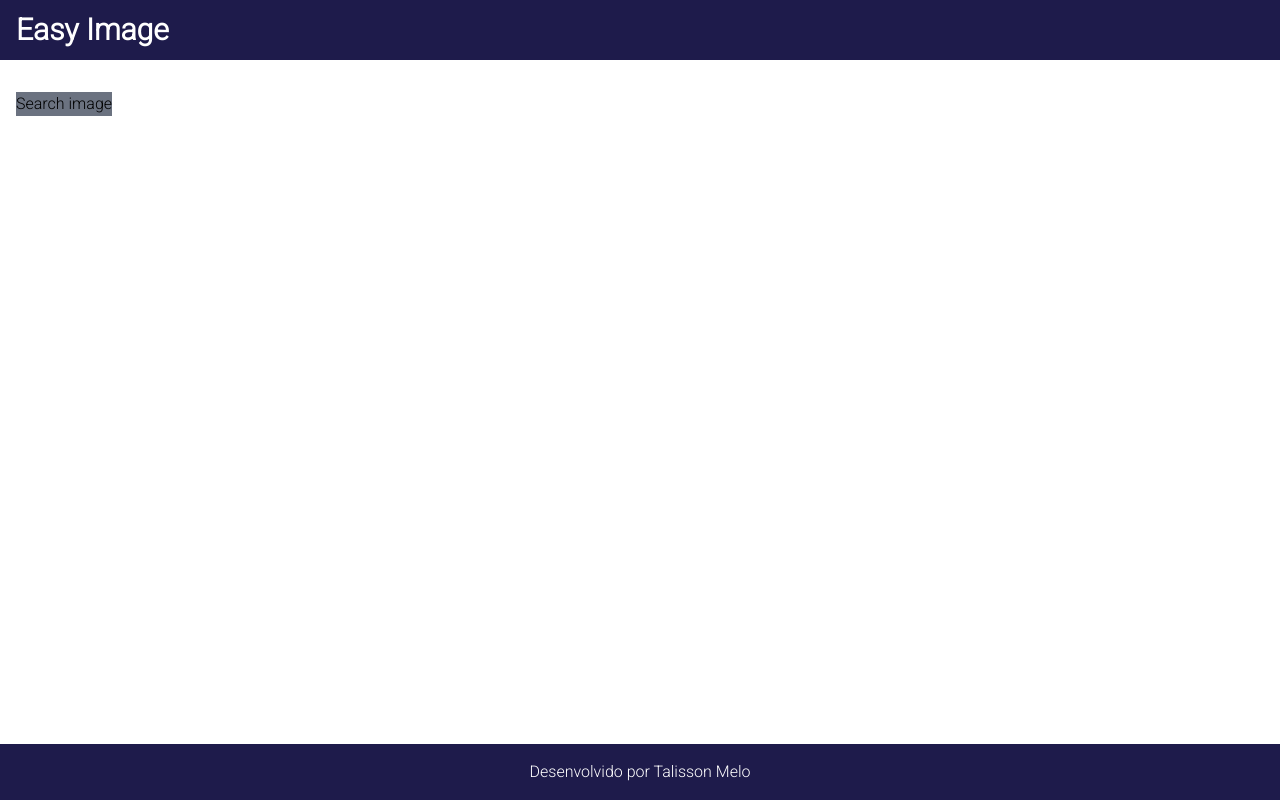
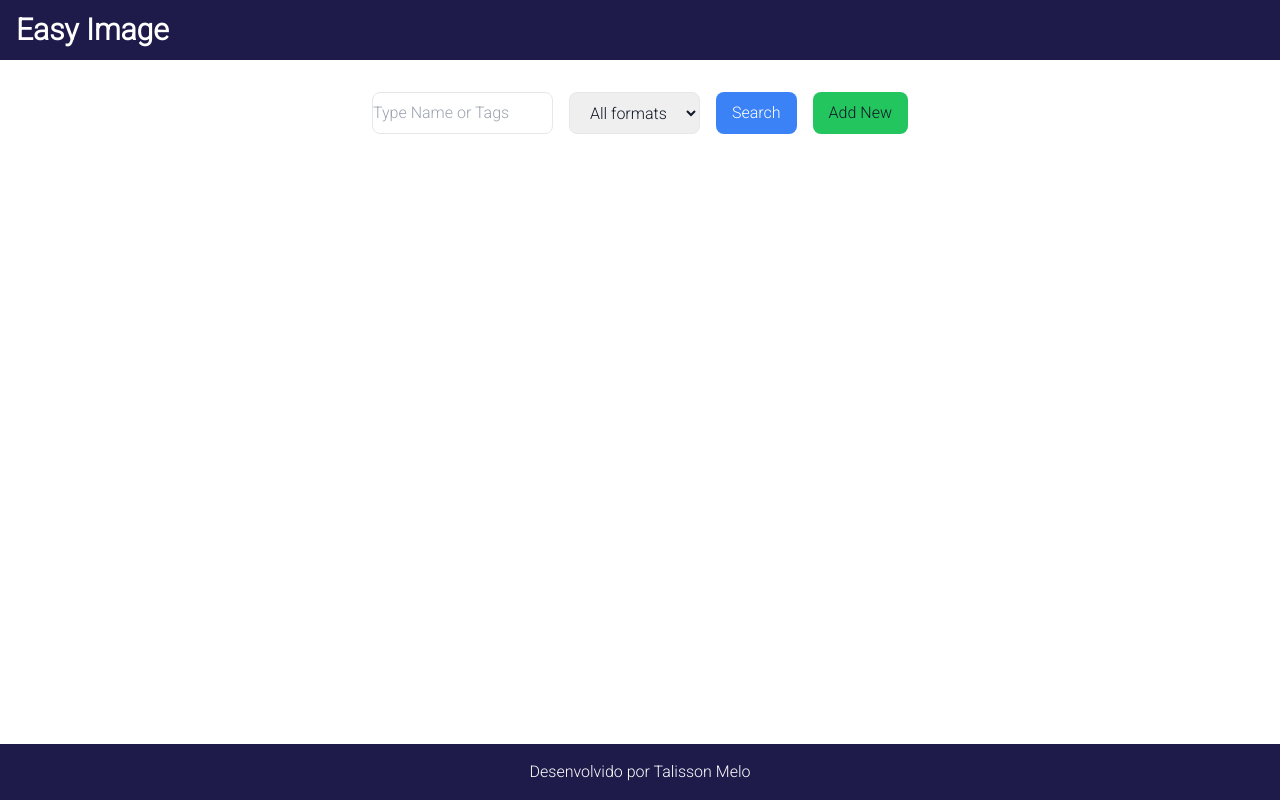
Before and after one commit to TalissonMelo/easy-image-ui, a Next.js app: page /gallery in a window 1280 px wide. Built offline with nearby package versions, Linux system fonts and the light colour scheme.

Commit message:
Image search form created

```diff
--- a/src/app/gallery/page.tsx
+++ b/src/app/gallery/page.tsx
@@ -30,9 +30,30 @@ export default function GalleryPage() {
 
   return (
     <Template>
-      <button className="bg-gray-500" onClick={searchImages}>
-        Search image
-      </button>
+      <section className="flex flex-col items-center justify-center my-5">
+        <div className="flex space-x-4">
+          <input
+            type="text"
+            className="border ox-3 py-2 rounded-lg text-gray-900"
+            placeholder="Type Name or Tags"
+          />
+          <select className="border px-4 py-2 rounded-lg text-gray-900">
+            <option value="">All formats</option>
+            <option value="PNG">PNG</option>
+            <option value="JPEG">JPEG</option>
+            <option value="GIF">GIF</option>
+          </select>
+          <button
+            className="bg-blue-500 text-white px-4 py-2 rounded-lg"
+            onClick={searchImages}
+          >
+            Search
+          </button>
+          <button className="bg-green-500 text-gray-900 px-4 py-2 rounded-lg">
+            Add New
+          </button>
+        </div>
+      </section>
       <section className="grid grid-cols-4 gap-8">
         {images.map(renderImageCard)}
       </section>
```
